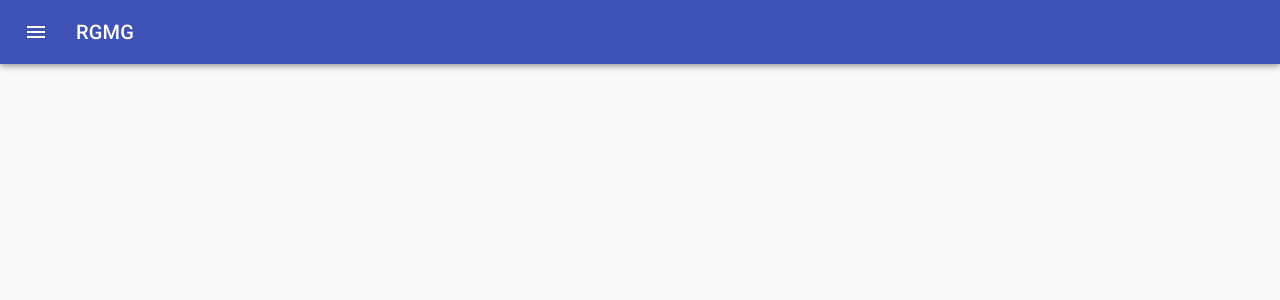
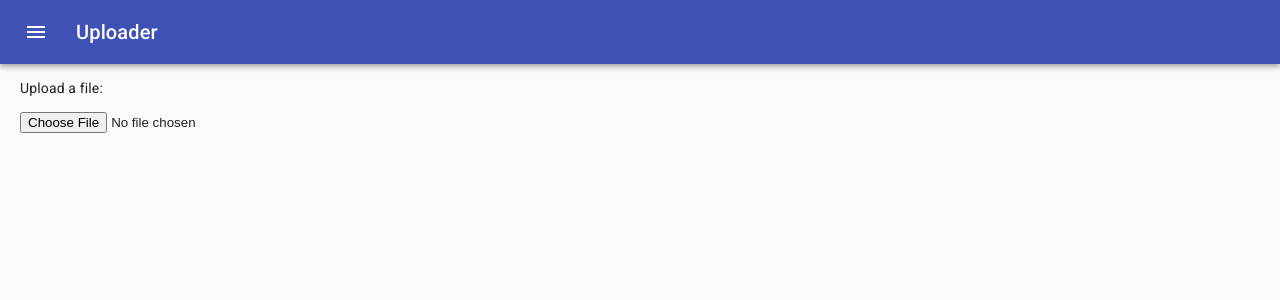
Before and after one commit to sheldonfries/rohoTables, a React (Create React App) app in the folder client/: page /uploader in a window 1280 px wide. Shown: the top 300 px of the page. Built offline with nearby package versions, Linux system fonts and the light colour scheme.

Commit message:
fix: added uploader as js file

```diff
--- /dev/null
+++ b/client/src/pages/Uploader.js
@@ -0,0 +1,45 @@
+import React from 'react';
+import axios from '../requester';
+
+export default function Uploader() {
+    const handleFileSelected = (e) => {
+        const files = Array.from(e.target.files);
+        const file = files.at(0);
+        if (file) {
+            const reader = new FileReader();
+            reader.readAsBinaryString(file);
+            // const seasonType = document.querySelector('#seasonType').value;
+            reader.onload = function (evt) {
+            axios
+                .post(
+                `/api/uploader/playerStats`, //?isPlayoff=${seasonType === 'playoffs' ? '1' : '0'}`,
+                { csvString: evt.target.result }
+                )
+                .then((res) => {
+                const message = document.querySelector('#message');
+                message.innerText = 'Success';
+                setTimeout(() => {
+                    message.innerText = '';
+                }, 5000);
+                })
+                .catch((error) => {
+                const message = document.querySelector('#message');
+                message.innerText = 'something went wrong';
+                setTimeout(() => {
+                    message.innerText = '';
+                }, 5000);
+                });
+            };
+        }
+    }
+
+    return (
+        <html lang="en">
+            <body style={{paddingLeft : '20px'}} >
+                <p>Upload a file:</p>
+                <input onChange={handleFileSelected} type="file" />
+                <p id="message"></p>
+            </body>
+        </html>
+    );
+}
--- a/client/src/routes.js
+++ b/client/src/routes.js
@@ -4,6 +4,7 @@ import PlayerDetails from './pages/PlayerDetails';
 import TeamDetails from './pages/TeamDetails';
 import MasterStats from './pages/MasterStats';
 import AdminHome from './pages/AdminHome';
+import Uploader from './pages/Uploader';
 
 const routes = [
   {
@@ -48,6 +49,12 @@ const routes = [
     mainNav: false,
     label: 'Home',
   },
+  {
+    path: '/uploader',
+    Component: Uploader,
+    mainNav: false,
+    label: 'Uploader',
+  },
 ];
 
 export default routes;
```
